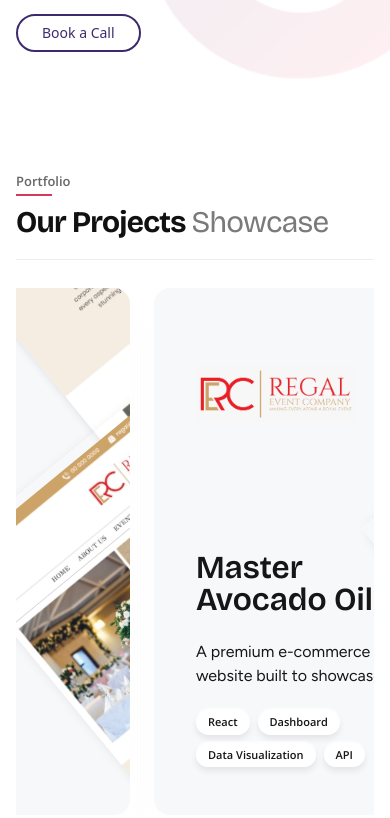
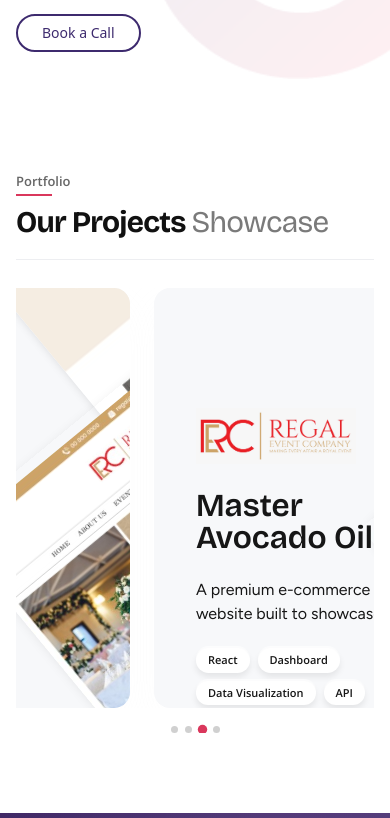
Before and after one commit to Maheen84/Odho-s-Solutions-biztech, a Next.js app: page / in a window 390 px wide. Shown: the part 1146-1964 px from the top of the page. Built offline with nearby package versions, Linux system fonts and the light colour scheme.

Commit message:
Fix mobile portfolio styling issues

```diff
--- a/src/app/page.tsx
+++ b/src/app/page.tsx
@@ -218,8 +218,8 @@ export default function Home() {
       </section>
 
       {/* ── Portfolio Showcase ───────────────────────────────────────────── */}
-      <section className="portfolio-section" aria-label="Our Projects Showcase">
-        <div className="container portfolio-shell">
+      <section className="portfolio-section overflow-hidden" aria-label="Our Projects Showcase">
+        <div className="container portfolio-shell overflow-hidden">
 
           {/* Header */}
           <div className="portfolio-header">
@@ -231,7 +231,7 @@ export default function Home() {
           <div className="portfolio-header-divider" />
 
           {/* Cards */}
-          <div className="portfolio-slider-viewport">
+          <div className="portfolio-slider-viewport overflow-hidden">
             <div
               className="portfolio-slider-track"
               style={{
@@ -251,20 +251,20 @@ export default function Home() {
               {extendedProjects.map((project, i) => (
                   <div
                     key={`slide-${i}-${project.title}`}
-                    className="pf-card-wrapper"
+                    className="pf-card-wrapper max-md:max-h-[420px]"
                     style={isMobile ? { width: cardWidth, flex: `0 0 ${cardWidth}px` } : undefined}
                   >
-                    <div className="pf-card" style={isMobile ? { width: "100%" } : undefined}>
+                    <div className="pf-card max-md:!h-[420px] max-md:!min-h-[420px]" style={isMobile ? { width: "100%" } : undefined}>
                       <div className="pf-card-info">
                         <img
                           src={project.logo}
                           alt={project.title}
-                          className="pf-card-logo"
+                          className="pf-card-logo max-md:!mt-0"
                         />
-                        <div className="pf-card-body">
+                        <div className="pf-card-body max-md:!mt-4">
                           <h3 className="pf-card-title">{project.title}</h3>
                           <p className="pf-card-desc">{project.desc}</p>
-                          <div className="pf-card-tags">
+                          <div className="pf-card-tags flex flex-row flex-wrap gap-2">
                             {project.tags.map((tag, ti) => (
                               <span key={tag} className="pf-tag">{tag}</span>
                             ))}
```
